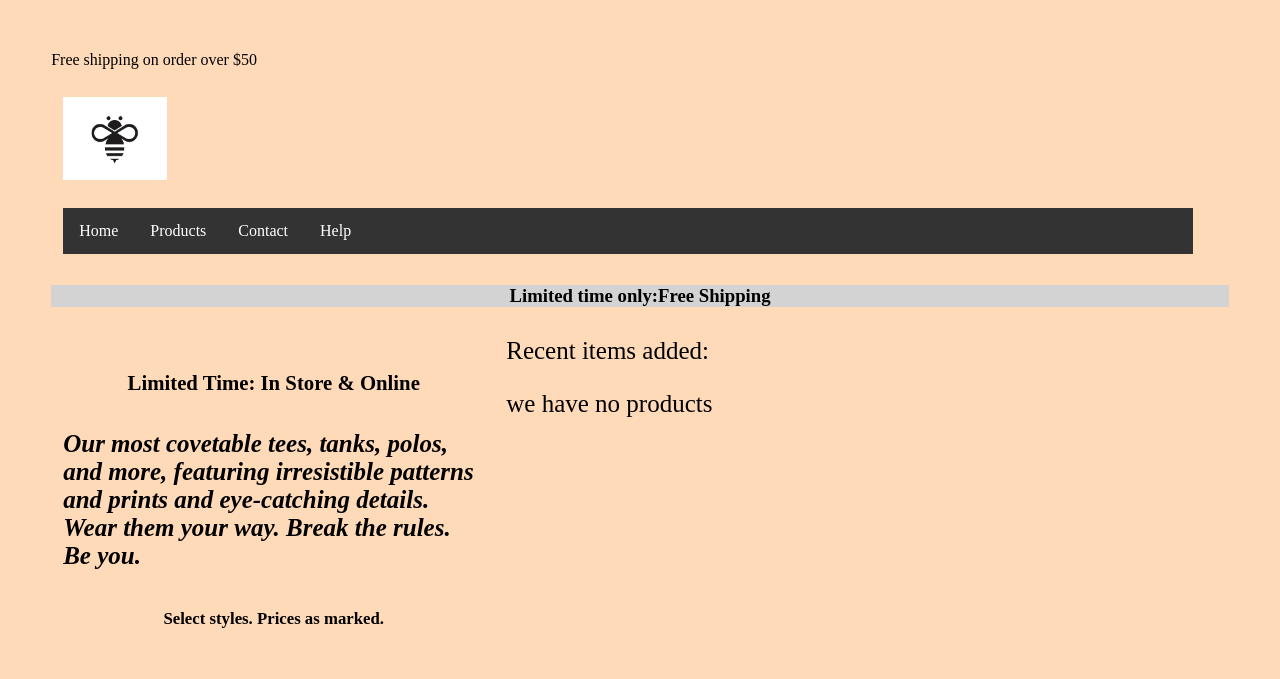
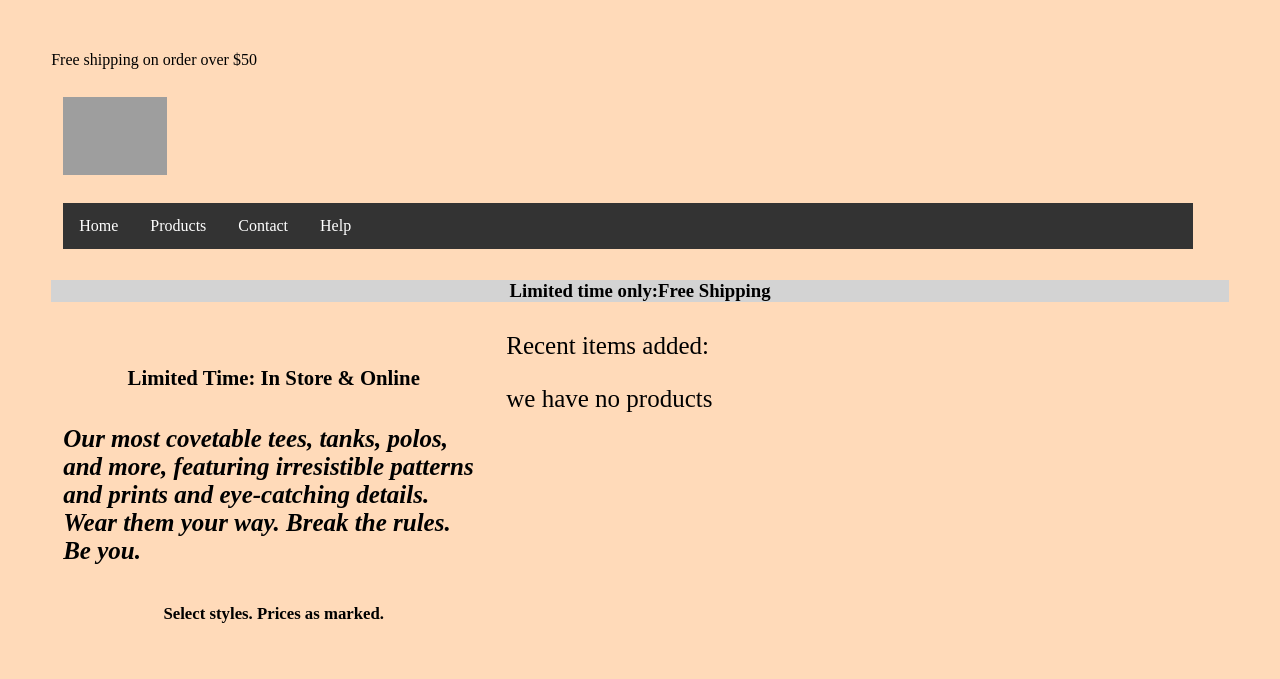
Before and after one commit to doitforjay/Ecommerce-Site, a PHP site: page /index.php in a window 1280 px wide. Shown: the top 679 px of the page. Run offline with PHP 8.4, Linux system fonts and the light colour scheme; data that the repository does not hold is empty; grey boxes are pictures that could not be loaded.

Commit message:
change in logo link
logo.jpg ->>> some link

```diff
--- a/header.php
+++ b/header.php
@@ -1,9 +1,9 @@
 <div id="header">
 		<table width="100%" border="0" cellspacing="0" cellpadding="12">
 		<tr>
-			<td width="32%"><a href="index.php"><img src="logo.jpg" alt="logo" width="30%" height="36%" border="0">
+			<td width="32%"><a href="index.php"><img src="http://www.brandcrowd.com/gallery/brands/pictures/picture13397983926501.jpg" alt="logo" width="30%" height="36%" border="0">
 			<td width="68%">&nbsp;</td>
-			<td width="68%" align="right"><a href="cart.php"><img src="cart.png" alt="Your Cart" width="30%" height="36%" border="0">
+			<td width="68%" align="right"><a href="cart.php"><img src="https://d30y9cdsu7xlg0.cloudfront.net/png/28468-200.png" alt="Your Cart" width="30%" height="36%" border="0">
 
 		</tr>
 		<tr>
```
